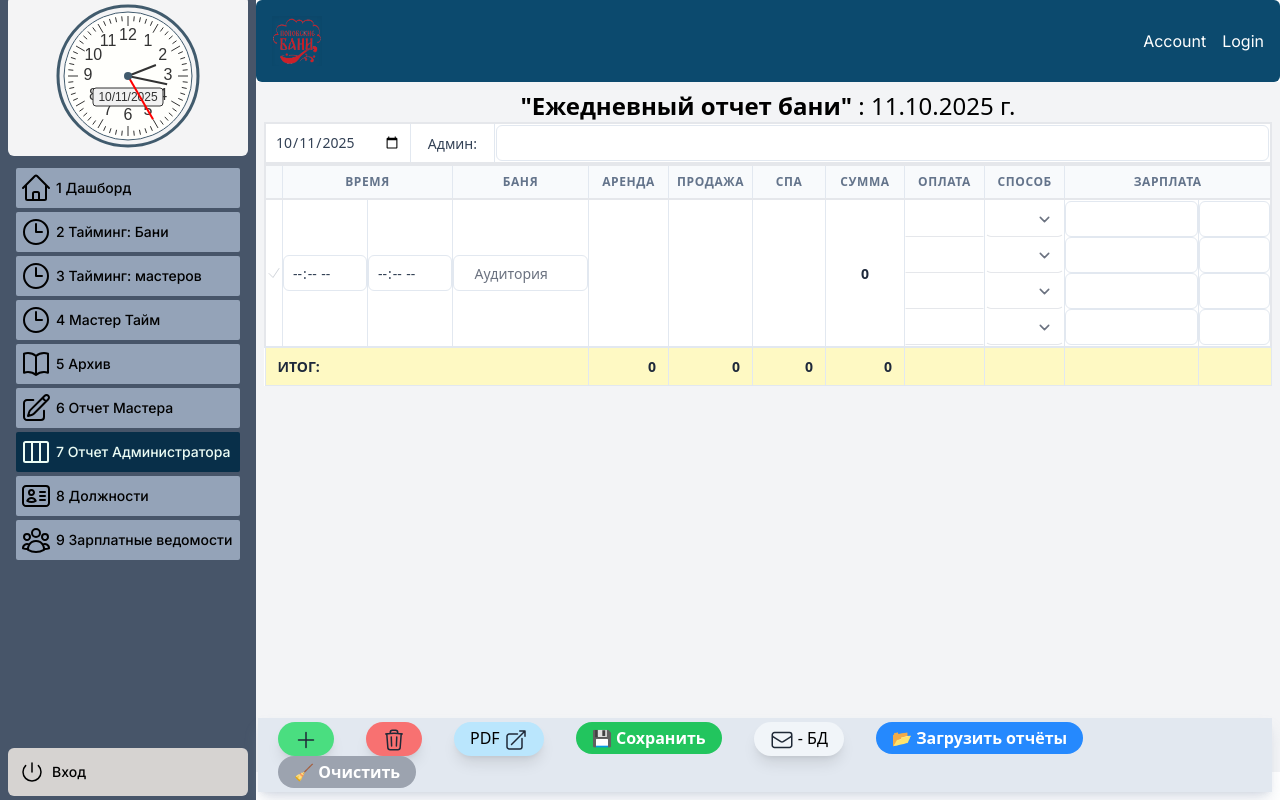
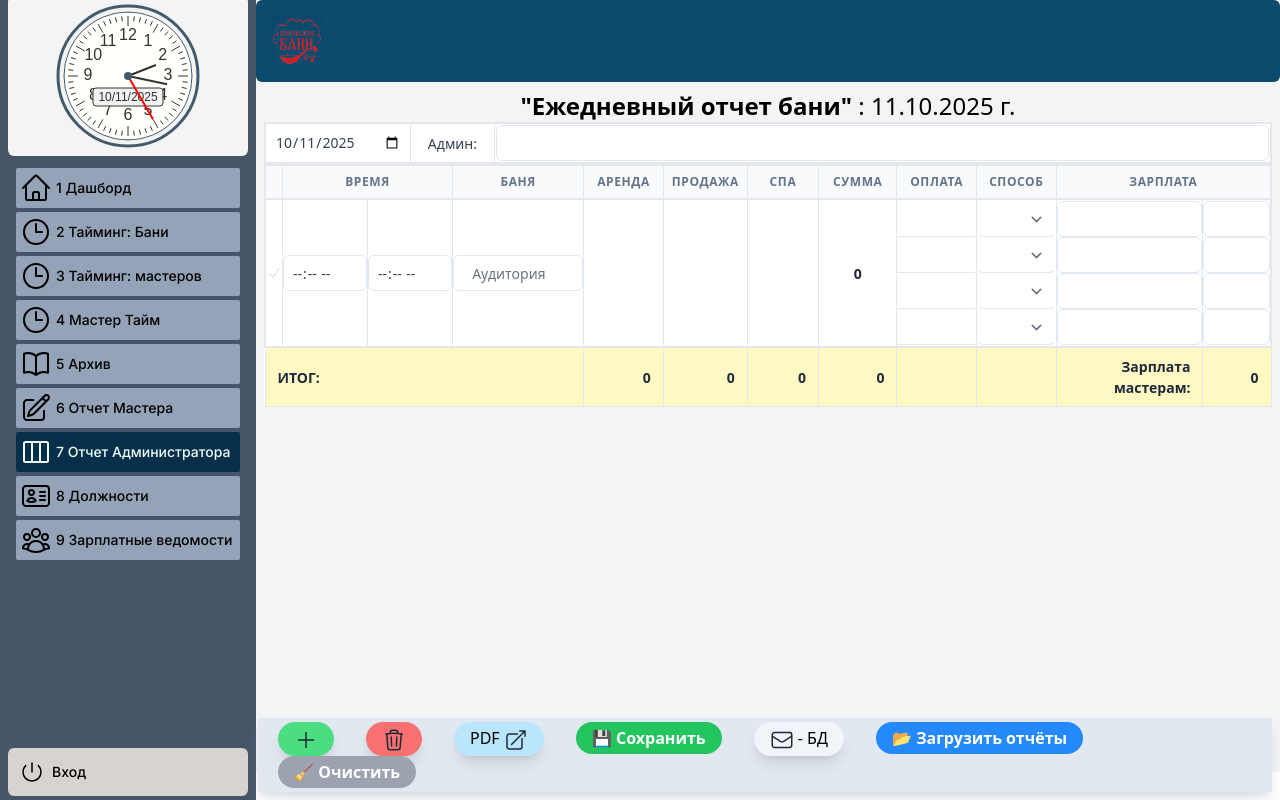
Before and after one commit to Fa-Dali/my-bathhouse-app, a Next.js app in the folder frontend/nextjs-dashboard/: page /dashboard/report-administrator in a window 1280 px wide. Built offline with nearby package versions, Linux system fonts and the light colour scheme; no server answers; a web font is replaced by a local one.

Commit message:
Добавлен рассчет ИТОГОВОЙ суммы для расчета затрат на зарплату мастерам

```diff
--- a/frontend/nextjs-dashboard/app/components/Header.tsx
+++ b/frontend/nextjs-dashboard/app/components/Header.tsx
@@ -22,15 +22,15 @@ const Header: React.FC<HeaderProps> = ({ className }) => {
         <ul className="flex gap-4">
 
           <li>
-            <Link href="/account" className="hover:text-blue-500 transition-colors duration-300">
+            {/* <Link href="/account" className="hover:text-blue-500 transition-colors duration-300">
               Account
-            </Link>
+            </Link> */}
           </li>
 
           <li>
-            <Link href="/login" className="hover:text-blue-500 transition-colors duration-300">
+            {/* <Link href="/login" className="hover:text-blue-500 transition-colors duration-300">
               Login
-            </Link>
+            </Link> */}
           </li>
 
         </ul>
--- a/frontend/nextjs-dashboard/app/dashboard/report-administrator/calculator/AdminTable2.tsx
+++ b/frontend/nextjs-dashboard/app/dashboard/report-administrator/calculator/AdminTable2.tsx
@@ -134,17 +134,26 @@ export default function Page({ }: PageProps) {
     let totalRent = 0;
     let totalSales = 0;
     let totalSpa = 0;
+    let totalMastersSalary = 0;
 
     for (let row of rows) {
       totalRent += cleanNumber(row.rent);
       totalSales += cleanNumber(row.sales);
       totalSpa += cleanNumber(row.spa);
+
+      // Суммируем зарплаты мастеров в каждой строке
+      for (let master of row.masters) {
+        if (master.salary) {
+          totalMastersSalary += cleanNumber(master.salary);
+        }
+      }
     }
 
     return {
       totalRent,
       totalSales,
       totalSpa,
+      totalMastersSalary,
       grandTotal: totalRent + totalSales + totalSpa,
     };
   };
@@ -414,7 +423,7 @@ export default function Page({ }: PageProps) {
                   </tr>
                 </thead>
 
-                <tbody className="text-center border-2 border-b-blue-600">
+                <tbody className="beautiful-scroll text-center border-2 border-b-blue-600">
                   {rows.map((row, index) => (
                     <tr key={`row-${index}`} className='border-2 border-b-gray-200'>
                       <td className="border px-0 relative">
@@ -563,8 +572,8 @@ export default function Page({ }: PageProps) {
                     <td className="border px-3 py-2">{totals.grandTotal.toLocaleString('ru-RU')}</td>
                     <td className="border px-3 py-2">{"\u00A0"}</td>
                     <td className="border px-3 py-2">{"\u00A0"}</td>
-                    <td className="border px-3 py-2">{"\u00A0"}</td>
-                    <td className="border px-3 py-2">{"\u00A0"}</td>
+                    <td className="border px-3 py-2">Зарплата мастерам:</td>
+                    <td className="border px-3 py-2"><strong>{totals.totalMastersSalary.toLocaleString('ru-RU')}</strong></td>
                   </tr>
                 </tfoot>
               </table>
```
